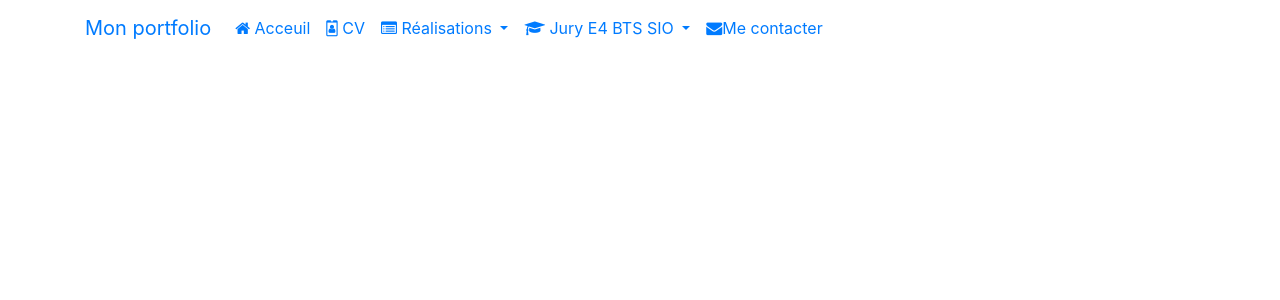
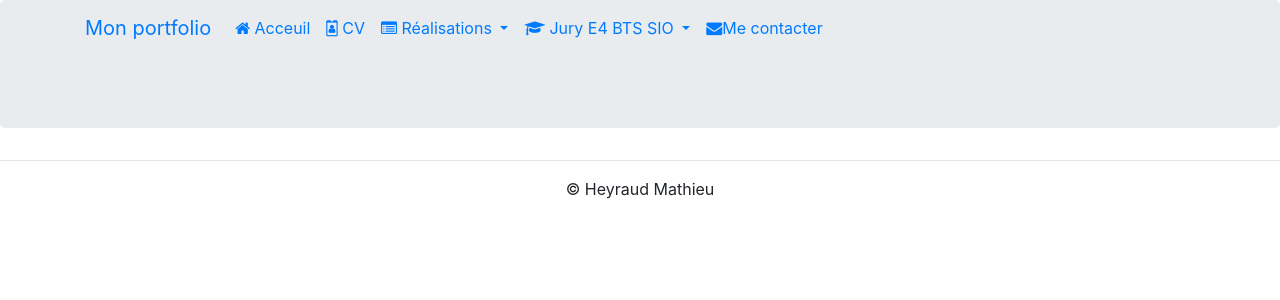
Before and after one commit to HeyraudMathieu/heymat.github.io, a PHP site: page / in a window 1280 px wide. Shown: the top 300 px of the page. Run offline with PHP 8.4, Linux system fonts and the light colour scheme.

Commit message:
Ajout d'un footer Task #5 - Ajouter un pied de page

```diff
--- a/index.php
+++ b/index.php
@@ -15,6 +15,10 @@
     </head>
     <body>
         <?php include("shared/navbar.html"); ?>
+
+        <div class="jumbotron"></div>
+
+        <?php include("shared/footer.html"); ?>
         <!-- Optional JavaScript -->
         <!-- jQuery first, then Popper.js, then Bootstrap JS -->
         <script src="https://code.jquery.com/jquery-3.5.1.slim.min.js" integrity="sha384-DfXdz2htPH0lsSSs5nCTpuj/zy4C+OGpamoFVy38MVBnE+IbbVYUew+OrCXaRkfj" crossorigin="anonymous"></script>
--- /dev/null
+++ b/shared/footer.html
@@ -0,0 +1,4 @@
+<footer>
+    <hr>
+    <p class="text-center" id="copyright">© Heyraud Mathieu</p>
+</footer>
```
